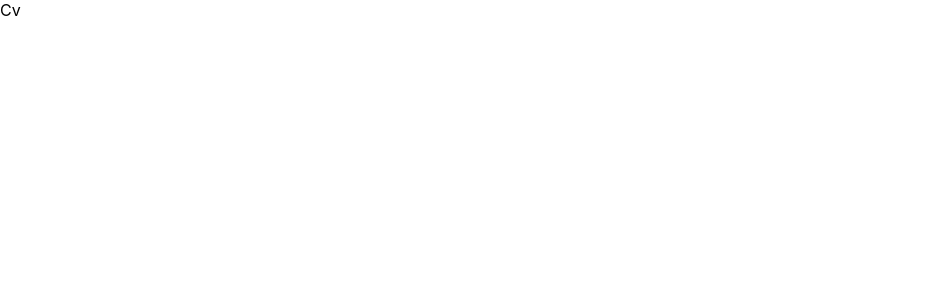
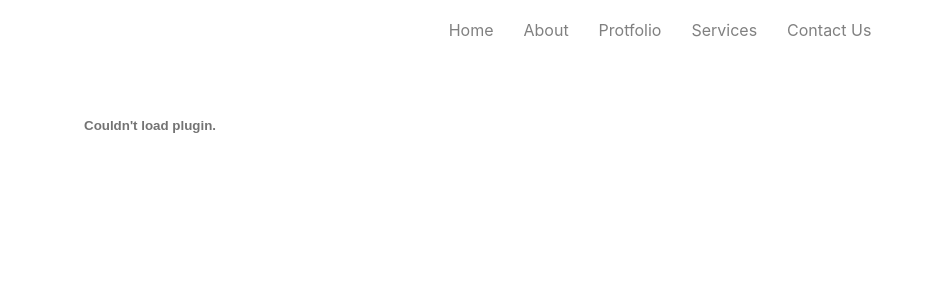
Before and after one commit to TheDa21crj/Portfolio, a React (Create React App) app: page /cv in a window 1280 px wide. Shown: the top 300 px of the page, without its empty margins (0-933 px from the left). Built offline with nearby package versions, Linux system fonts and the light colour scheme.

Commit message:
pdf added

```diff
--- a/src/Pages/Cv.js
+++ b/src/Pages/Cv.js
@@ -1,5 +1,14 @@
 import React from "react";
+import Nav from "./../Components/Error/Nav";
+import CvPdf from "./../pdf/Cv.pdf";
 
 export default function Cv() {
-  return <div>Cv</div>;
+  return (
+    <div>
+      <Nav />
+      <div>
+        <embed src={CvPdf} type="application/pdf" />
+      </div>
+    </div>
+  );
 }
```
Also changed, not shown: 1 other file (tests, documents, lock files or other folders).
